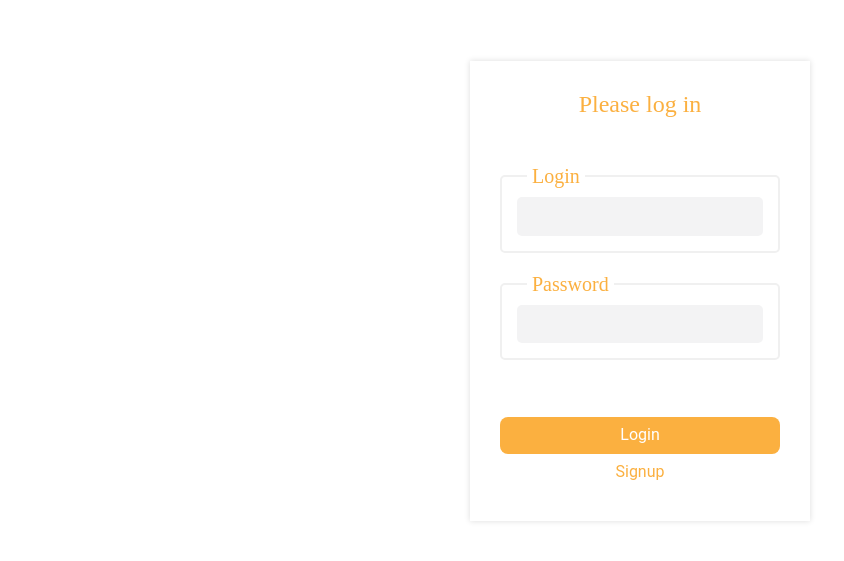
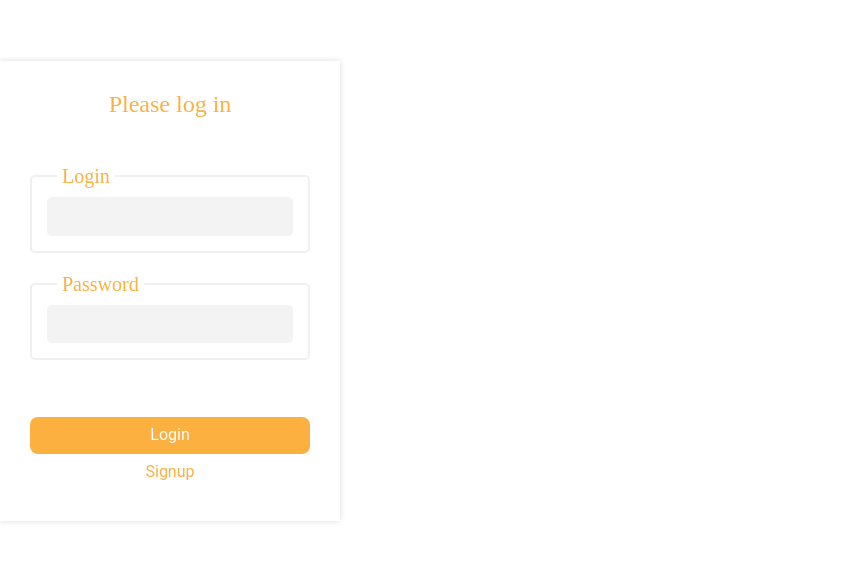
Before and after one commit to sergrage/monsters_invasion_defense_game, a React (Vite) app in the folder packages/client/: page /login in a window 1280 px wide. Shown: the part 131-692 px from the top of the page, without its empty margins (0-844 px from the left). Built offline with nearby package versions, Linux system fonts and the light colour scheme; no server answers; a web font is replaced by a local one.

Commit message:
style: set height style to 100%

```diff
--- a/packages/client/src/components/Layout/style.module.scss
+++ b/packages/client/src/components/Layout/style.module.scss
@@ -1,13 +1,14 @@
 .main {
-  display: flex;
-  flex-direction: column;
-  align-items: center;
+  width: 100%;
+  height: 100%;
   min-height: 100px;
 }
 
 .page {
+  height: 100%;
+  min-height: 100px;
+
   padding: 100px 0;
-  min-height: 100px;
 }
 
 .container {
```
